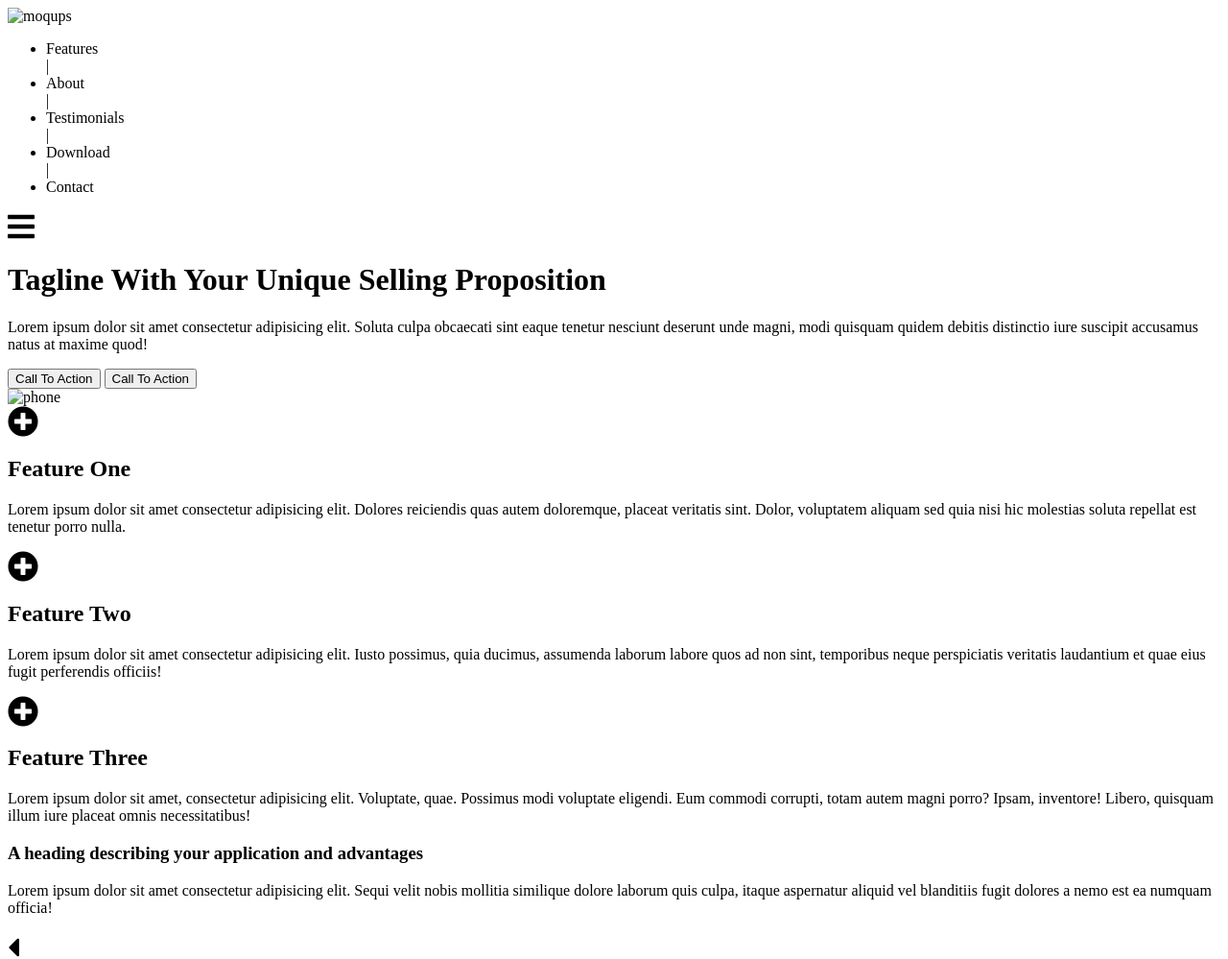
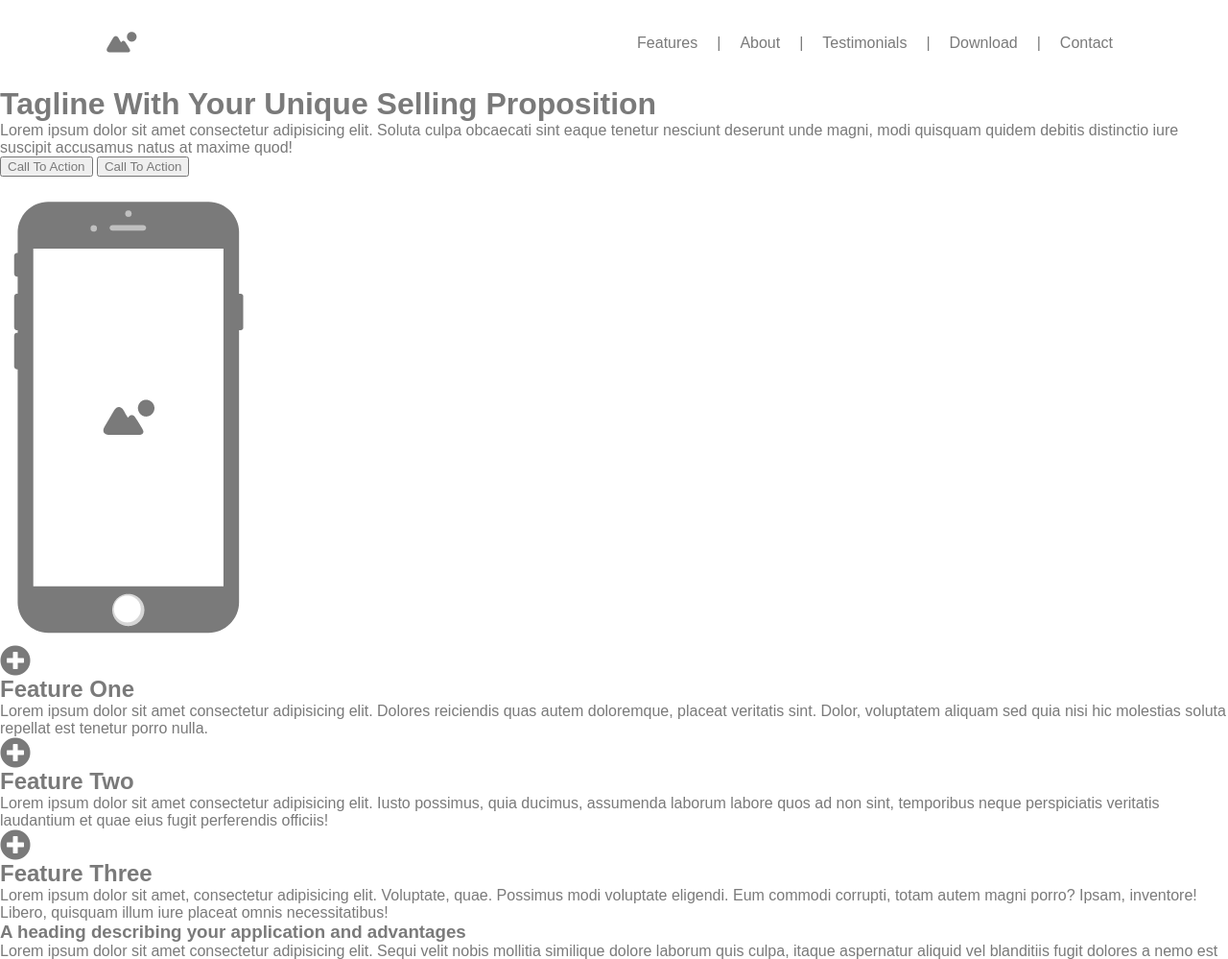
Before and after one commit to yish-mael/moqups-landing-page, a plain HTML site: page index.html in a window 1280 px wide. Shown: the top 999 px of the page at 96% size. Drawn offline with Linux system fonts and the light colour scheme; a script that the page names is missing.

Commit message:
Add CSS style for nav section

```diff
--- a/index.html
+++ b/index.html
@@ -9,16 +9,22 @@
 </head>
 <body>
     <div>
-        <nav>
-            <img src="" alt="moqups">
-            <ul>
-            <li>Features</li>
-            <span>|</span><li>About</li>
-            <span>|</span><li>Testimonials</li>
-            <span>|</span><li>Download</li>
-            <span>|</span><li>Contact</li>
-        </ul>
-        <span><i class="fas fa-bars fa-2x"></i></span>
+
+        <nav id="nav-bar">
+            <img id="header-logo" src="images/moqup-logo.png" width="50px" height="50px" alt="Moqups logo">
+
+            <span id="nav-menu">
+                <i class="fas fa-bars fa-2x" id="ham-menu-icon"></i>
+                <ul id="menu">
+                    <li class="menu-item">Features</li>|
+                    <li class="menu-item">About</li>|
+                    <li class="menu-item">Testimonials</li>|
+                    <li class="menu-item">Download</li>|
+                    <li class="menu-item">Contact</li>
+                </ul>
+            </span>
+
+
         </nav>
         <div>
             <div class="left-banner">
@@ -32,7 +38,7 @@
                 </button>
             </div>
                 <div class="right-banner">
-                    <img src="" alt="phone">
+                    <img src="images/mobile-phone.png" alt="Mobile phone">
                 </div>
         </div>
         <div>
@@ -58,7 +64,7 @@
                 <p>Lorem ipsum dolor sit amet consectetur adipisicing elit. Sequi velit nobis mollitia similique dolore laborum quis culpa, itaque aspernatur aliquid vel blanditiis fugit dolores a nemo est ea numquam officia!</p>
             </div>
             <div id="right-side">
-                <img src="" alt="">
+                <img src="images/img-moqup.png" alt="Moqup image">
             </div>
         </div>
         <div>
--- a/style.css
+++ b/style.css
@@ -0,0 +1,36 @@
+* {
+    margin: 0;
+    font-family: sans-serif;
+    color: #7A7A7A;
+}
+
+#nav-bar{
+    width: 100%;
+    display: flex;
+    padding-top: 20px;
+    padding-bottom: 20px;
+    justify-content: space-between;
+}
+
+#header-logo {
+    padding-left: 100px;
+}
+#nav-menu {
+    align-self: center;
+}
+#menu {
+    display: flex;
+    justify-content: space-between;
+    padding-right: 100px;
+    font-weight: 100;
+}
+
+.menu-item {
+    list-style: none;
+    padding-left: 20px;
+    padding-right: 20px;
+}
+
+#ham-menu-icon {
+    display: none;
+}
```
Also changed, not shown: images/img-moqup.png (renamed from images/img-logo.png), images/moqup-logo.png (added).
